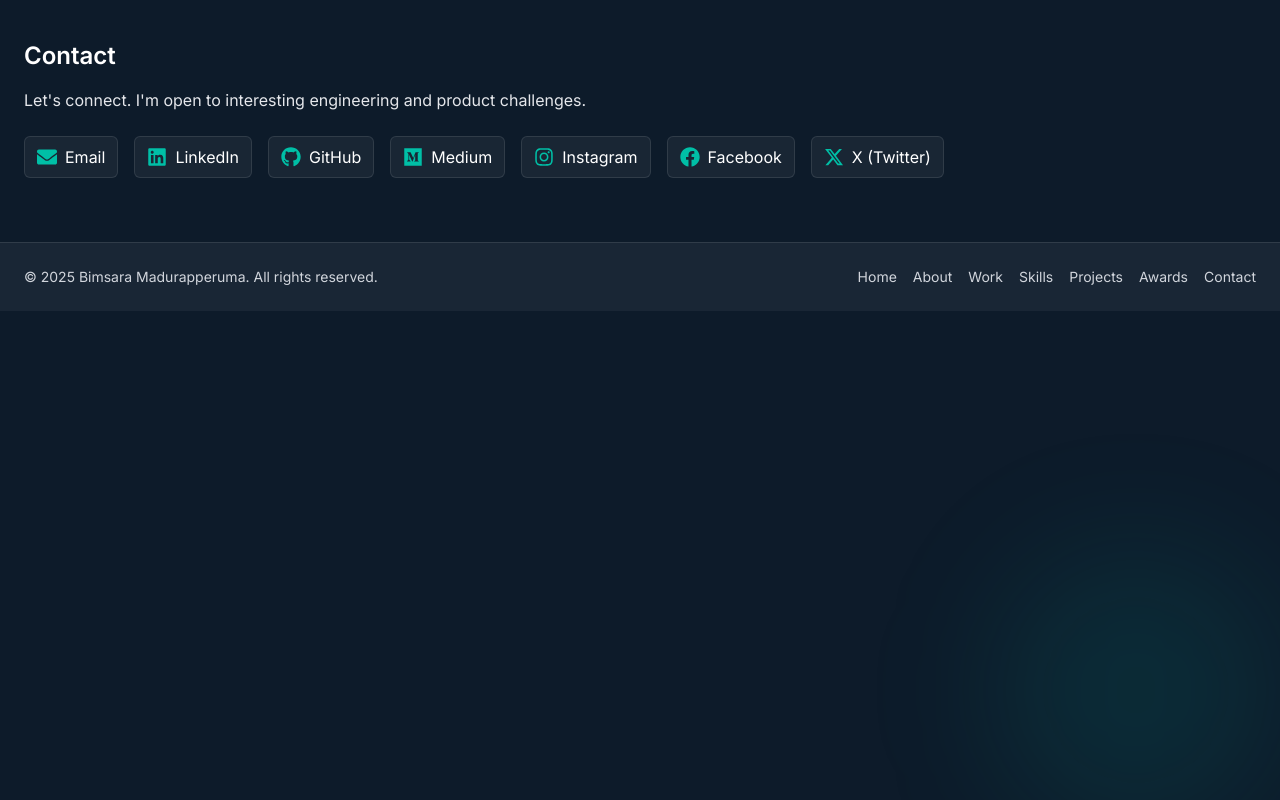
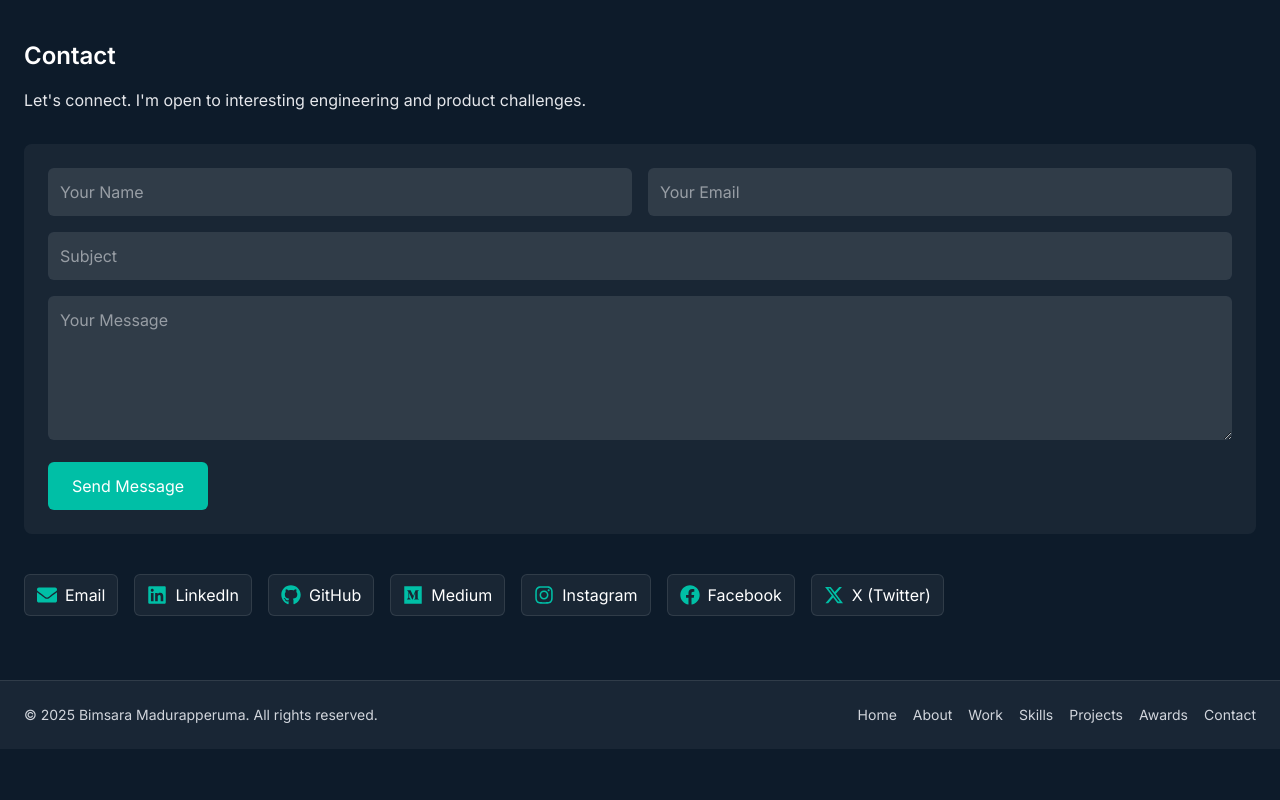
Before and after one commit to yashbim/portfolio-bimsara, a Next.js app: page / in a window 1280 px wide. Shown: the part 4914-5714 px from the top of the page. Built offline with nearby package versions, Linux system fonts and the light colour scheme.

Commit message:
Added remaining social media links

```diff
--- /dev/null
+++ b/app/api/contact.ts
@@ -0,0 +1,33 @@
+import { NextApiRequest, NextApiResponse } from "next";
+import { Resend } from "resend";
+
+const resend = new Resend(process.env.RESEND_API_KEY);
+
+export default async function handler(req: NextApiRequest, res: NextApiResponse) {
+  if (req.method !== "POST") {
+    return res.status(405).json({ error: "Method not allowed" });
+  }
+
+  try {
+    const { name, email, subject, message } = req.body;
+
+    await resend.emails.send({
+      from: "Your Portfolio <onboarding@resend.dev>", // Must be a verified domain in Resend
+      to: "ybimsara03@gmail.com", // Replace with your email
+      subject: subject || `Someones seeks your services :) - ${name}`,
+      reply_to: email,
+      html: `
+        <h2>New Contact Message</h2>
+        <p><strong>Name:</strong> ${name}</p>
+        <p><strong>Email:</strong> ${email}</p>
+        <p><strong>Message:</strong></p>
+        <p>${message}</p>
+      `,
+    });
+
+    return res.status(200).json({ success: true, message: "Message sent!" });
+  } catch (error) {
+    console.error(error);
+    return res.status(500).json({ success: false, message: "Failed to send email." });
+  }
+}
--- a/components/Contact.tsx
+++ b/components/Contact.tsx
@@ -1,15 +1,109 @@
+import { useState } from "react";
 import { CONTACTS } from "@/constants/contact";
 
 export default function Contact() {
+  const [formData, setFormData] = useState({
+    name: "",
+    email: "",
+    subject: "",
+    message: "",
+  });
+
+  const [isSending, setIsSending] = useState(false);
+  const [status, setStatus] = useState<string | null>(null);
+
+  const handleChange = (e: React.ChangeEvent<HTMLInputElement | HTMLTextAreaElement>) => {
+    setFormData({ ...formData, [e.target.name]: e.target.value });
+  };
+
+  const handleSubmit = async (e: React.FormEvent) => {
+  e.preventDefault();
+  setIsSending(true);
+  setStatus(null);
+
+  try {
+    const response = await fetch("/api/contact", {
+      method: "POST",
+      headers: { "Content-Type": "application/json" },
+      body: JSON.stringify(formData),
+    });
+
+    const result = await response.json();
+
+    if (result.success) {
+      setStatus("Message sent successfully!");
+      setFormData({ name: "", email: "", subject: "", message: "" });
+    } else {
+      setStatus(result.message || "Something went wrong.");
+    }
+  } catch (error) {
+    console.error(error);
+    setStatus("Failed to send message.");
+  } finally {
+    setIsSending(false);
+  }
+};
+
+
   return (
     <section id="contact" className="mx-auto max-w-7xl px-4 py-16 sm:px-6">
       <div className="reveal">
         <h2 className="text-2xl font-semibold">Contact</h2>
         <p className="mt-4 max-w-prose text-gray-200">
-          Let&apos;s connect. I&apos;m open to interesting engineering and product
-          challenges.
+          Let&apos;s connect. I&apos;m open to interesting engineering and product challenges.
         </p>
-        <div className="mt-6 flex flex-wrap items-center gap-4">
+
+        {/* Contact Form */}
+        <form onSubmit={handleSubmit} className="mt-8 space-y-4 bg-white/5 p-6 rounded-lg">
+          <div className="grid grid-cols-1 sm:grid-cols-2 gap-4">
+            <input
+              type="text"
+              name="name"
+              placeholder="Your Name"
+              value={formData.name}
+              onChange={handleChange}
+              className="w-full rounded-md bg-white/10 p-3 text-white focus:outline-none"
+              required
+            />
+            <input
+              type="email"
+              name="email"
+              placeholder="Your Email"
+              value={formData.email}
+              onChange={handleChange}
+              className="w-full rounded-md bg-white/10 p-3 text-white focus:outline-none"
+              required
+            />
+          </div>
+          <input
+            type="text"
+            name="subject"
+            placeholder="Subject"
+            value={formData.subject}
+            onChange={handleChange}
+            className="w-full rounded-md bg-white/10 p-3 text-white focus:outline-none"
+          />
+          <textarea
+            name="message"
+            placeholder="Your Message"
+            value={formData.message}
+            onChange={handleChange}
+            rows={5}
+            className="w-full rounded-md bg-white/10 p-3 text-white focus:outline-none"
+            required
+          ></textarea>
+          <button
+            type="submit"
+            disabled={isSending}
+            className="bg-[#00BFA6] text-white px-6 py-3 rounded-md hover:bg-[#00a58e] disabled:opacity-50"
+          >
+            {isSending ? "Sending..." : "Send Message"}
+          </button>
+          {status && <p className="mt-2 text-sm text-gray-300">{status}</p>}
+        </form>
+
+        {/* Social Links */}
+        <div className="mt-10 flex flex-wrap items-center gap-4">
           {CONTACTS.map(({ name, href, icon: Icon }) => (
             <a
               key={name}
--- a/components/Header.tsx
+++ b/components/Header.tsx
@@ -27,12 +27,13 @@ export default function Header() {
             <ul className="flex items-center gap-6 text-sm">
               {NAV_LINKS.map((item) => (
                 <li key={item.href}>
-                  <a
+                  <Link
                     href={item.href}
                     className="link-underline text-gray-200 hover:text-white focus-visible:text-white"
+                    scroll={true}
                   >
                     {item.label}
-                  </a>
+                  </Link>
                 </li>
               ))}
             </ul>
@@ -76,13 +77,14 @@ export default function Header() {
             <ul className="flex flex-col py-4 text-base">
               {NAV_LINKS.map((item) => (
                 <li key={item.href}>
-                  <a
+                  <Link
                     href={item.href}
                     onClick={() => setOpen(false)}
                     className="block px-2 py-2 text-gray-200 hover:text-white"
+                    scroll={true}
                   >
                     {item.label}
-                  </a>
+                  </Link>
                 </li>
               ))}
             </ul>
--- a/package.json
+++ b/package.json
@@ -13,7 +13,8 @@
     "next": "15.4.6",
     "react": "19.1.0",
     "react-dom": "19.1.0",
-    "react-icons": "^5.5.0"
+    "react-icons": "^5.5.0",
+    "resend": "^6.0.2"
   },
   "devDependencies": {
     "@eslint/eslintrc": "^3",
```
Also changed, not shown: 1 other file (tests, documents, lock files or other folders).
